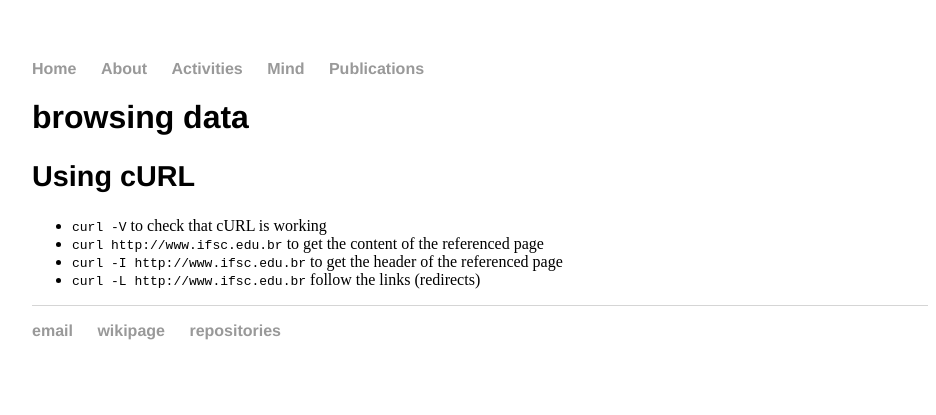
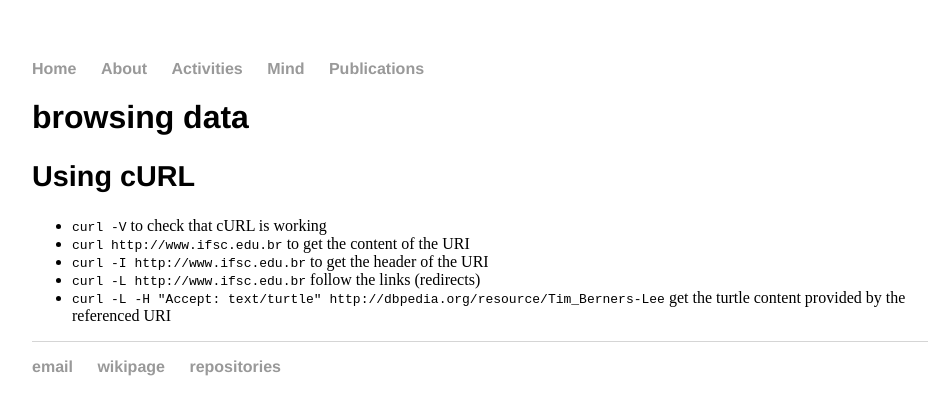
Before and after one commit to cleberjamaral/cleberjamaral.github.io, a Jekyll site: the page built from knowledge/programming/browsing-data.md, in a window 1280 px wide. Shown: the top 415 px of the page, without its empty margins (160-1096 px from the left). Built offline with Jekyll 4.4.1, drawn with Linux system fonts in a browser that asks for light colours; our own code applies the rules of GitHub Pages for plain Markdown files.

Commit message:
GITBOOK-244: change request with no subject merged in GitBook

```diff
--- a/knowledge/programming/browsing-data.md
+++ b/knowledge/programming/browsing-data.md
@@ -5,6 +5,7 @@
 ## Using cURL
 
 * `curl -V` to check that cURL is working
-* `curl http://www.ifsc.edu.br` to get the content of the referenced page
-* `curl -I http://www.ifsc.edu.br` to get the header of the referenced page
+* `curl http://www.ifsc.edu.br` to get the content of the URI
+* `curl -I http://www.ifsc.edu.br` to get the header of the URI
 * `curl -L http://www.ifsc.edu.br` follow the links (redirects)
+* `curl -L -H "Accept: text/turtle" http://dbpedia.org/resource/Tim_Berners-Lee` get the turtle content provided by the referenced URI
```
